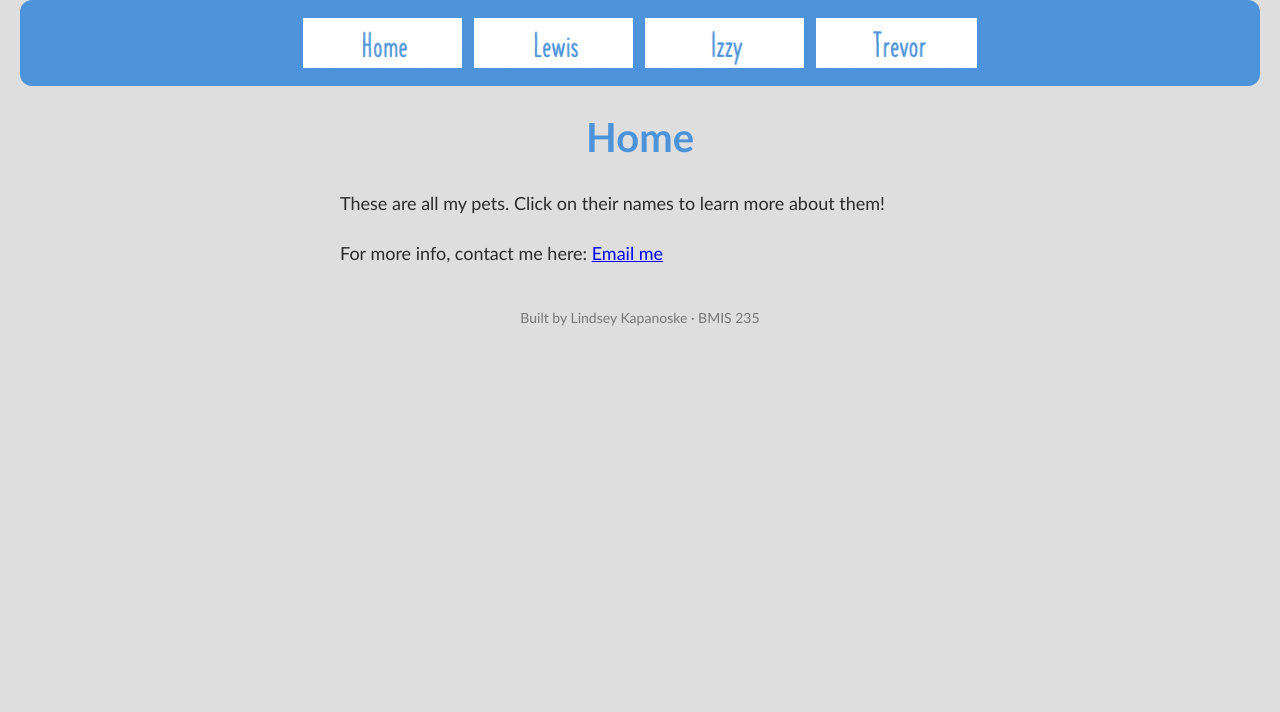
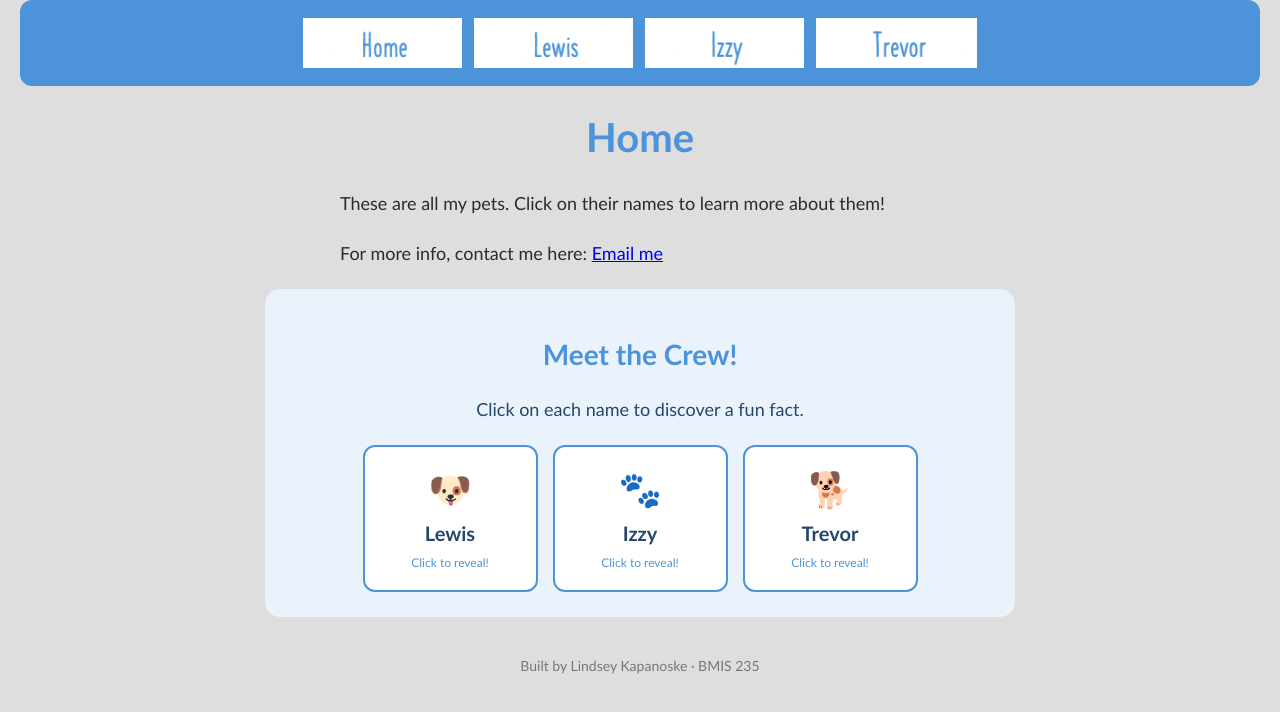
Before and after one commit to lkapanoske/bmis235-html-3, a plain HTML site: page index.html in a window 1280 px wide. Drawn offline with Linux system fonts and the light colour scheme.

Commit message:
Add interactive cards for crew members with facts

```diff
--- a/index.html
+++ b/index.html
@@ -36,7 +36,123 @@
 <!-- ===== SAVE THIS SPACE ==============================================
      This box is empty on purpose. Leave it here. We will use it later.
      ===================================================================== -->
-<div class="showcase"></div>
+
+<!-- HTML: Three clickable cards for Lewis, Izzy, and Trevor -->
+<div class="showcase">
+  <div class="showcase-header">
+    <h2>Meet the Crew!</h2>
+    <p>Click on each name to discover a fun fact.</p>
+  </div>
+
+  <div class="showcase-cards">
+    <button class="showcase-card" type="button">
+      <span class="showcase-emoji">🐶</span>
+      <span class="showcase-name">Lewis</span>
+      <span class="showcase-hint">Click to reveal!</span>
+      <span class="showcase-fact">Fun fact: Lewis loves to nap! 😴</span>
+    </button>
+
+    <button class="showcase-card" type="button">
+      <span class="showcase-emoji">🐾</span>
+      <span class="showcase-name">Izzy</span>
+      <span class="showcase-hint">Click to reveal!</span>
+      <span class="showcase-fact">Fun fact: Izzy likes to counter surf! 🥪</span>
+    </button>
+
+    <button class="showcase-card" type="button">
+      <span class="showcase-emoji">🐕</span>
+      <span class="showcase-name">Trevor</span>
+      <span class="showcase-hint">Click to reveal!</span>
+      <span class="showcase-fact">Fun fact: Trevor is a bottomfeeder! 😂</span>
+    </button>
+  </div>
+</div>
+
+<style>
+/* CSS: Style the cards using your website's blue branding */
+.showcase {
+  font-family: 'Trebuchet MS', sans-serif;
+  background-color: #EAF3FC;
+  padding: 25px;
+  border-radius: 15px;
+  text-align: center;
+  max-width: 700px;
+  margin: 20px auto;
+}
+
+.showcase-header h2 {
+  color: #4D93D9;
+  font-size: 28px;
+}
+
+.showcase-header p {
+  color: #24476B;
+}
+
+.showcase-cards {
+  display: flex;
+  justify-content: center;
+  gap: 15px;
+  flex-wrap: wrap;
+}
+
+.showcase-card {
+  background-color: white;
+  border: 2px solid #4D93D9;
+  border-radius: 12px;
+  padding: 20px 12px;
+  width: 175px;
+  cursor: pointer;
+  font-family: 'Trebuchet MS', sans-serif;
+  color: #24476B;
+  display: flex;
+  flex-direction: column;
+  align-items: center;
+  gap: 10px;
+}
+
+.showcase-card:hover {
+  background-color: #D6E9FA;
+}
+
+.showcase-emoji {
+  font-size: 35px;
+}
+
+.showcase-name {
+  font-size: 20px;
+  font-weight: bold;
+}
+
+.showcase-hint {
+  font-size: 12px;
+  color: #4D93D9;
+}
+
+.showcase-fact {
+  display: none;
+  font-size: 14px;
+  line-height: 1.5;
+}
+
+.showcase-card.active .showcase-hint {
+  display: none;
+}
+
+.showcase-card.active .showcase-fact {
+  display: block;
+}
+</style>
+
+<script>
+// JavaScript: Reveal a fun fact when someone clicks a card
+document.querySelectorAll('.showcase-card').forEach(function(card) {
+  card.addEventListener('click', function() {
+    card.classList.toggle('active');
+  });
+});
+</script>
+
 
 <!-- Footer: fill in your name -->
 <footer>Built by Lindsey Kapanoske &middot; BMIS 235</footer>
```
